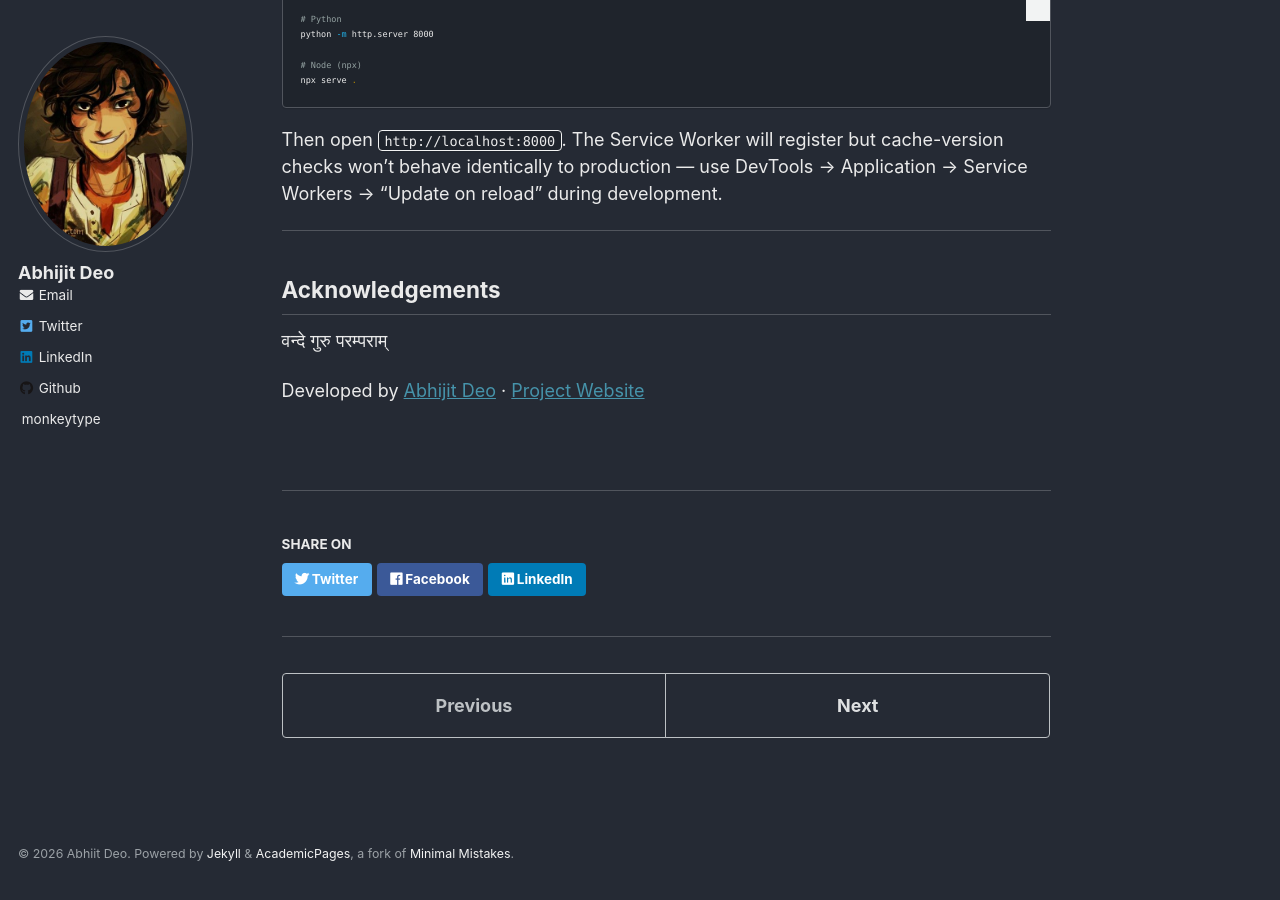
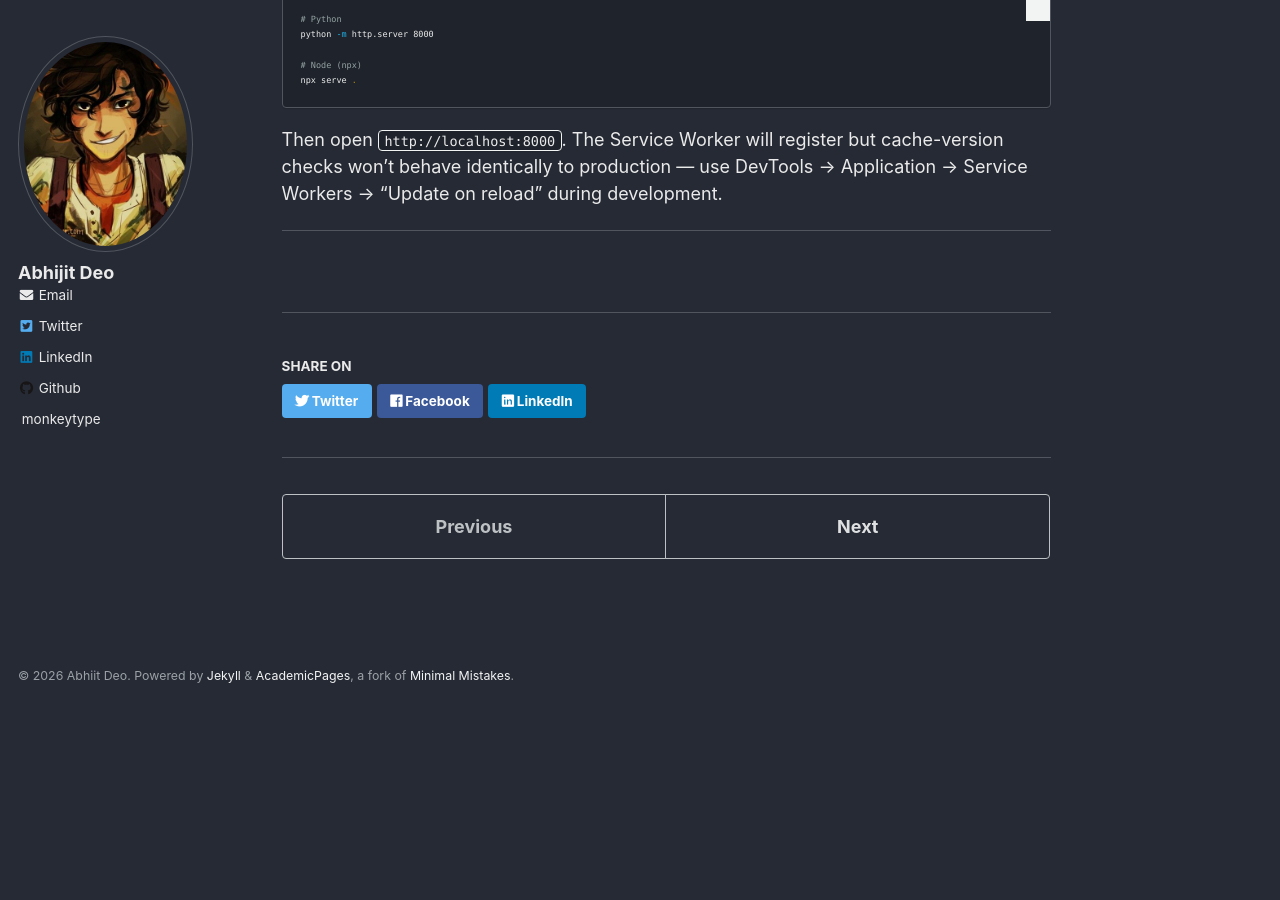
Before and after one commit to abhi-glitchhg/abhi-glitchhg.github.io, a Jekyll site: the page built from _projects/rigveda_samhita.md, in a window 1280 px wide and 900 px high, scrolled down 2475 px. Built offline with Jekyll 4.4.1, drawn with Linux system fonts in a browser that asks for light colours; after the commit the page ends 3196 px from its top, so only the background shows below that.

Commit message:
Update rigveda_samhita.md

```diff
--- a/_projects/rigveda_samhita.md
+++ b/_projects/rigveda_samhita.md
@@ -97,9 +97,3 @@ npx serve .
 Then open `http://localhost:8000`. The Service Worker will register but cache-version checks won't behave identically to production — use DevTools → Application → Service Workers → "Update on reload" during development.
 
 ---
-
-## Acknowledgements
-
-वन्दे गुरु परम्पराम्
-
-Developed by [Abhijit Deo](https://abhi-glitchhg.github.io/) · [Project Website](https://deeplearningforsanskrit.github.io/)
```
